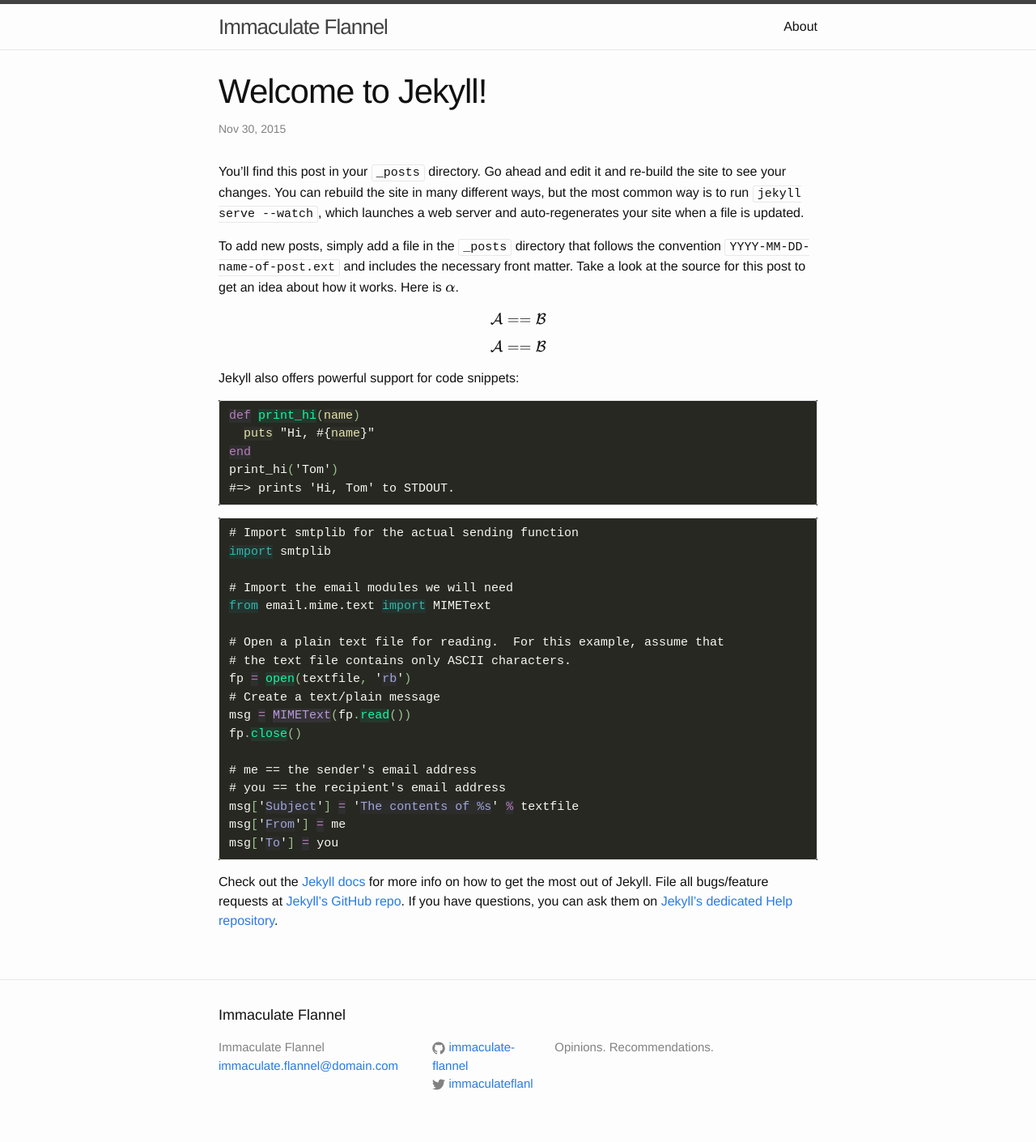
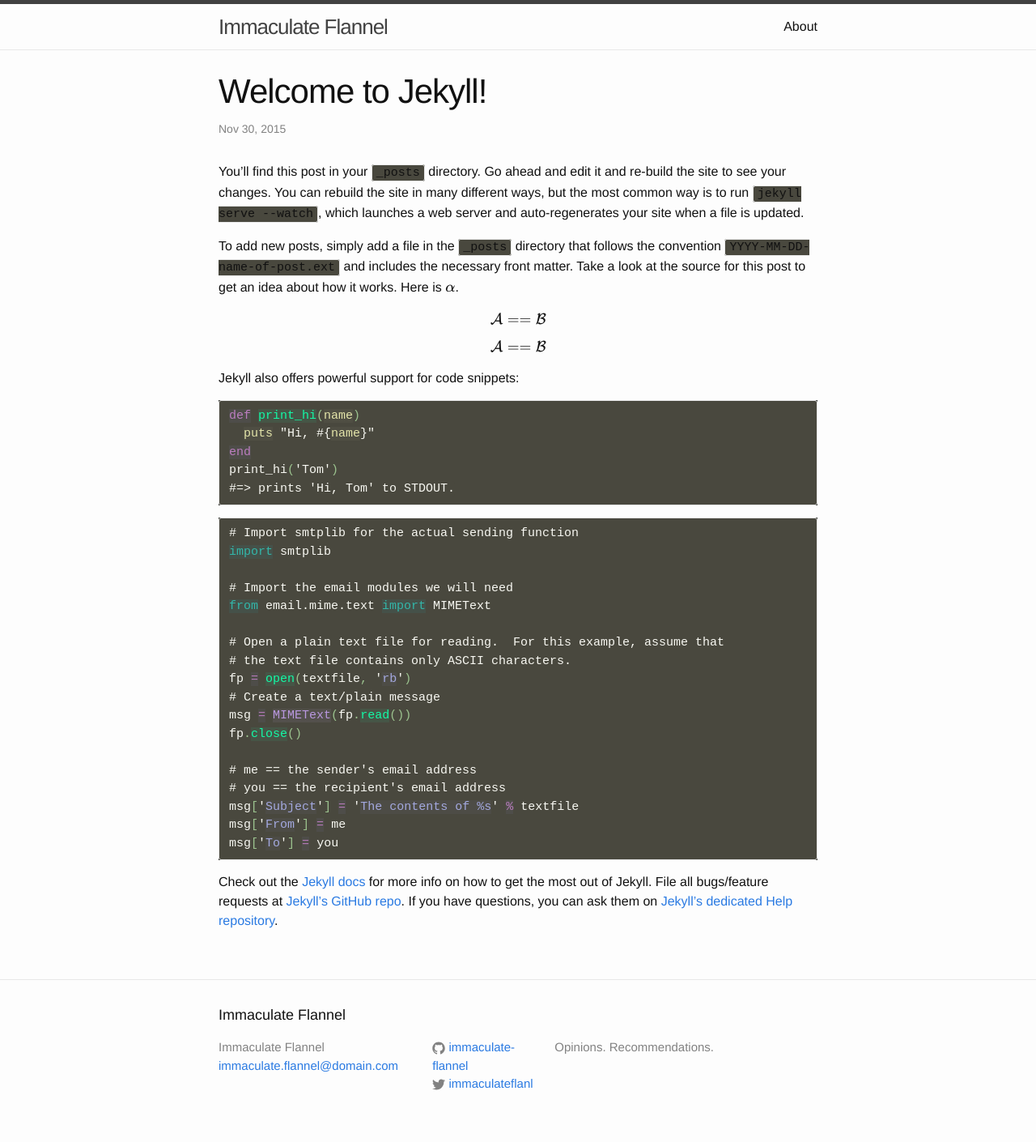
Before and after one commit to immaculate-flannel/immaculate-flannel.github.io, a Jekyll site: the page built from _posts/2015-11-30-welcome-to-jekyll.markdown, in a window 1280 px wide. Shown: the whole page at 81% size. Built offline with Jekyll 4.4.1, drawn with Linux system fonts in a browser that asks for light colours; formulas are drawn with MathJax 3.

Commit message:
syntax highlighting

```diff
--- a/_sass/_base.scss
+++ b/_sass/_base.scss
@@ -130,8 +130,9 @@ code {
     font-size: 15px;
     border: 1px solid $grey-color-light;
     border-radius: 3px;
-    // background-color: #49483e;
-    // background-color: #272822
+    background-color: #49483e;
+    // background-color: #272822;
+    // color: #f8f8f2;
 }
 
 code {
```
